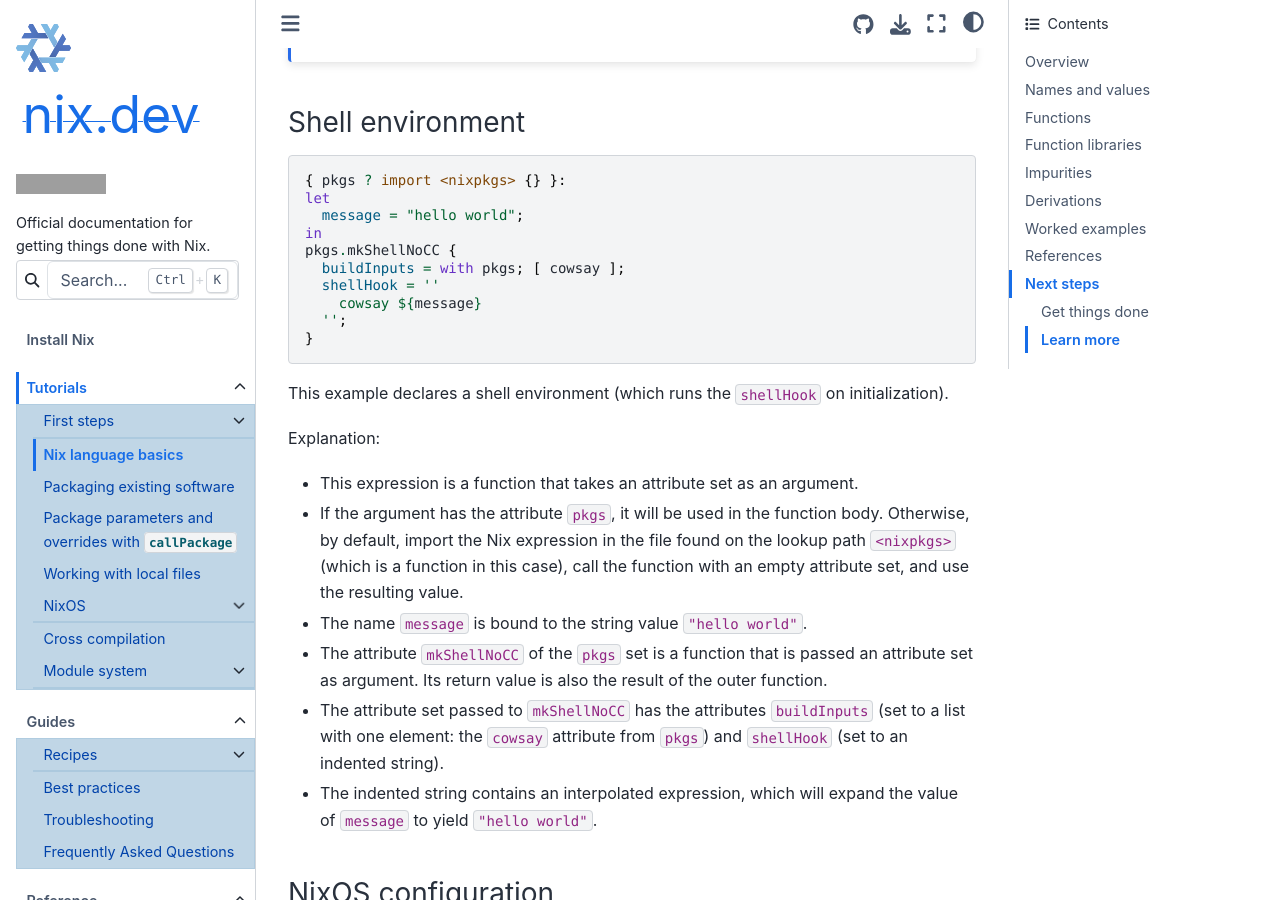
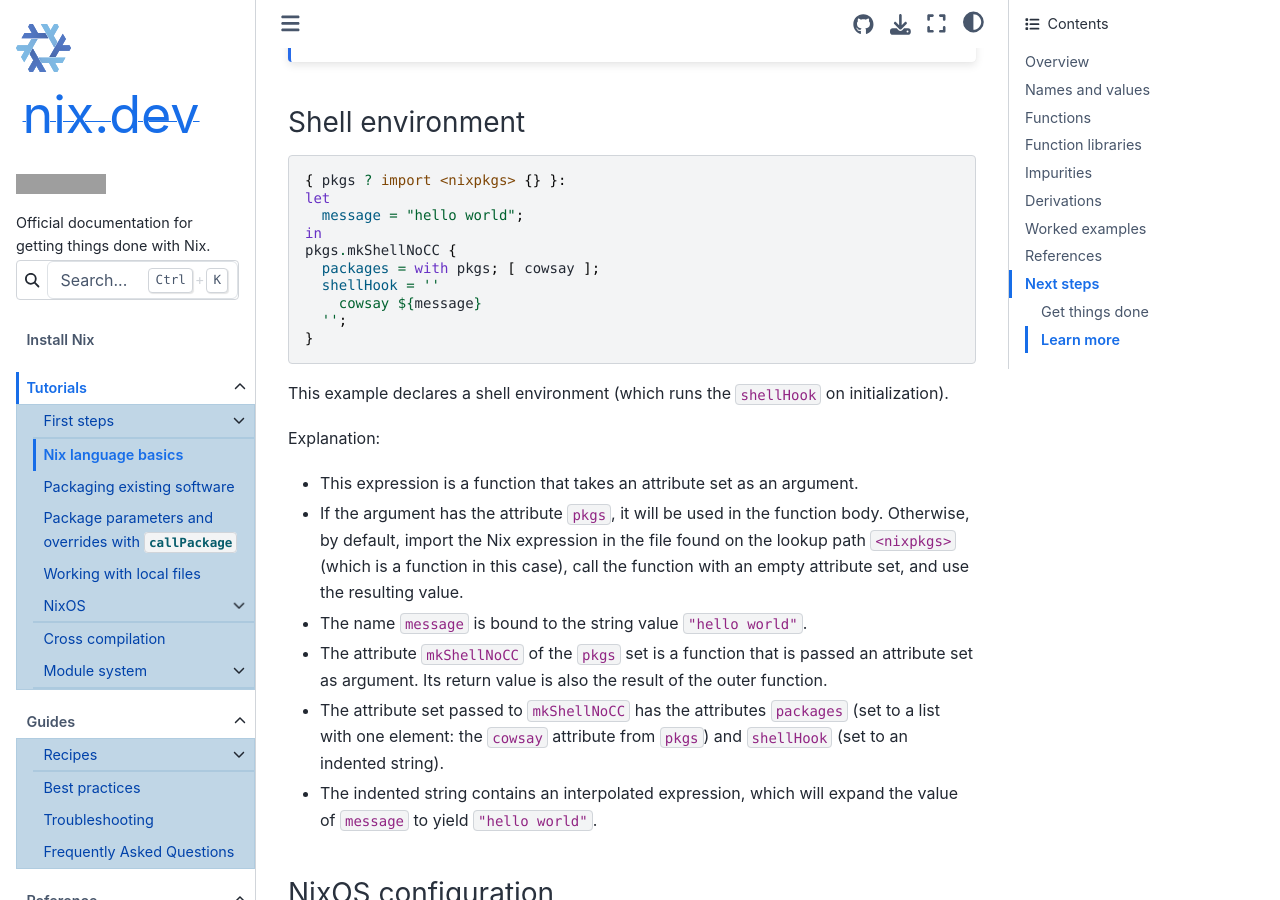
Before and after one commit to NixOS/nix.dev, a Sphinx documentation site: the page built from source/tutorials/nix-language.md, in a window 1280 px wide and 900 px high, scrolled down 31397 px. Built offline with Sphinx 7.4.7 and the Sphinx Book theme 1.1.4, drawn with Linux system fonts in a browser that asks for light colours; grey boxes are pictures that could not be loaded.

Commit message:
fix mkShellNoCC to use `packages` instead of `buildInputs`
According to:
https://github.com/NixOS/nix.dev/blob/cdd059f7e5627b68a137d4de3ea98ab100bdb5a9/source/tutorials/first-steps/declarative-shell.md?plain=1#L84

>The `packages` attribute argument to `mkShellNoCC` is simply an alias for `nativeBuildInputs`.

I believe https://github.com/NixOS/nix.dev/issues/131 can be closed now. I think
this is one of the last remaining instances where mkShell* uses `buildInputs`.

```diff
--- a/source/tutorials/nix-language.md
+++ b/source/tutorials/nix-language.md
@@ -1936,7 +1936,7 @@
   message = "hello world";
 in
 pkgs.mkShellNoCC {
-  buildInputs = with pkgs; [ cowsay ];
+  packages = with pkgs; [ cowsay ];
   shellHook = ''
     cowsay ${message}
   '';
@@ -1953,7 +1953,7 @@
 - The name `message` is bound to the string value `"hello world"`.
 - The attribute `mkShellNoCC` of the `pkgs` set is a function that is passed an attribute set as argument.
   Its return value is also the result of the outer function.
-- The attribute set passed to `mkShellNoCC` has the attributes `buildInputs` (set to a list with one element: the `cowsay` attribute from `pkgs`) and `shellHook` (set to an indented string).
+- The attribute set passed to `mkShellNoCC` has the attributes `packages` (set to a list with one element: the `cowsay` attribute from `pkgs`) and `shellHook` (set to an indented string).
 - The indented string contains an interpolated expression, which will expand the value of `message` to yield `"hello world"`.
 
 
```
